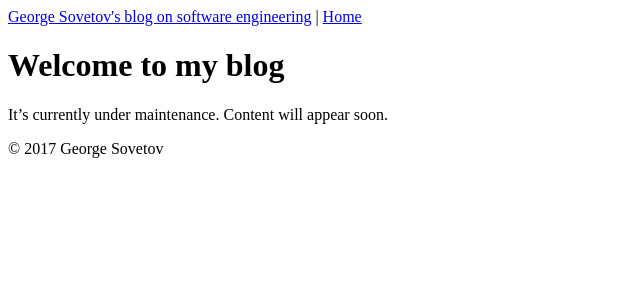
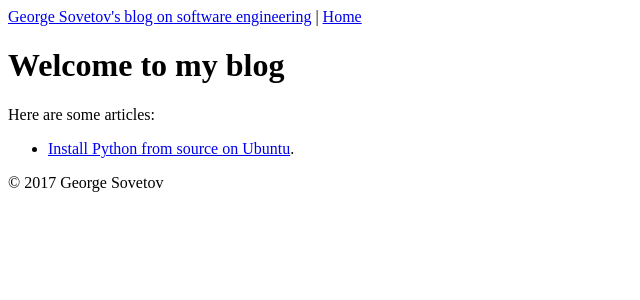
Before and after one commit to sovetov/sovetov.github.io, a Jekyll site: the page built from index.md, in a window 1280 px wide. Shown: the top 300 px of the page, without its empty margins (0-640 px from the left). Built offline with Jekyll 4.4.1, drawn with Linux system fonts in a browser that asks for light colours; our own code applies the rules of GitHub Pages for plain Markdown files.

Commit message:
Update index.md

```diff
--- a/index.md
+++ b/index.md
@@ -4,4 +4,6 @@ title: Home
 
 # Welcome to my blog
 
-It's currently under maintenance. Content will appear soon.
+Here are some articles:
+
+- [Install Python from source on Ubuntu](/install-python-from-source-on-ubuntu.html).
```
